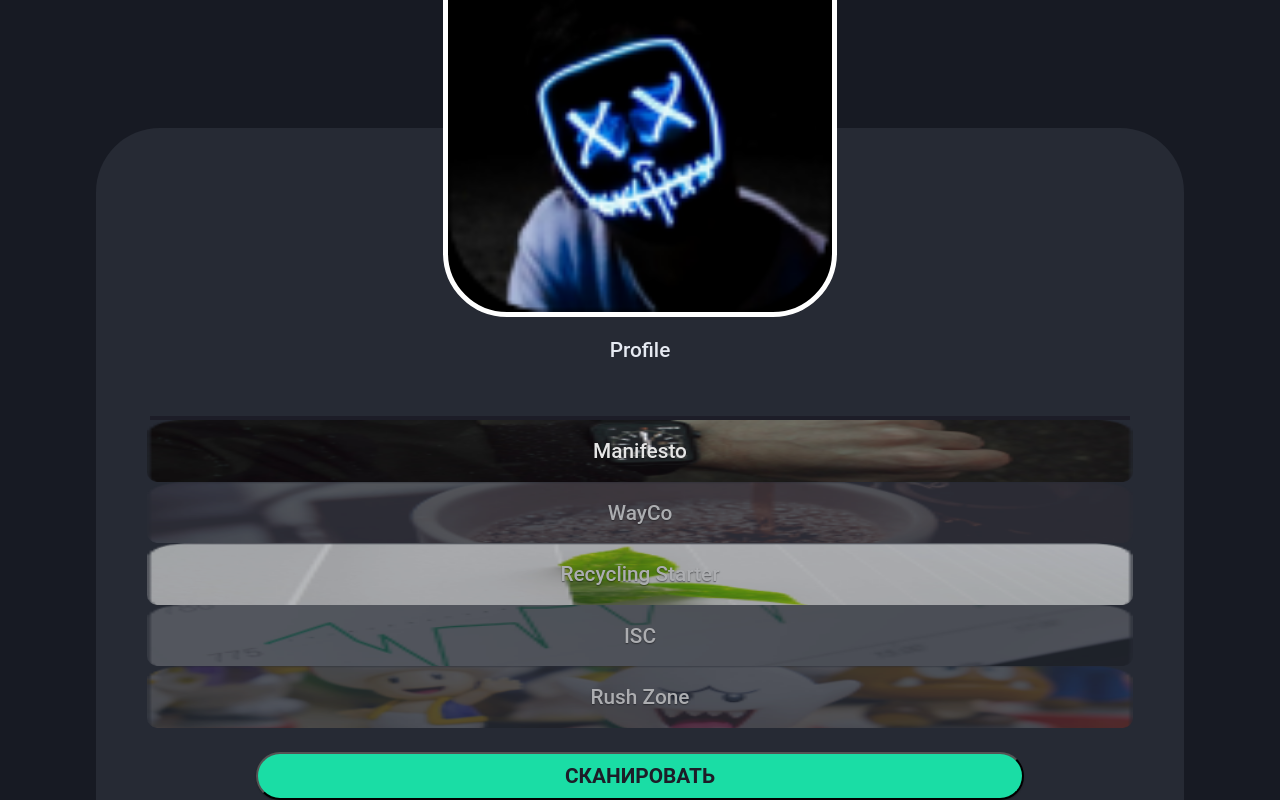
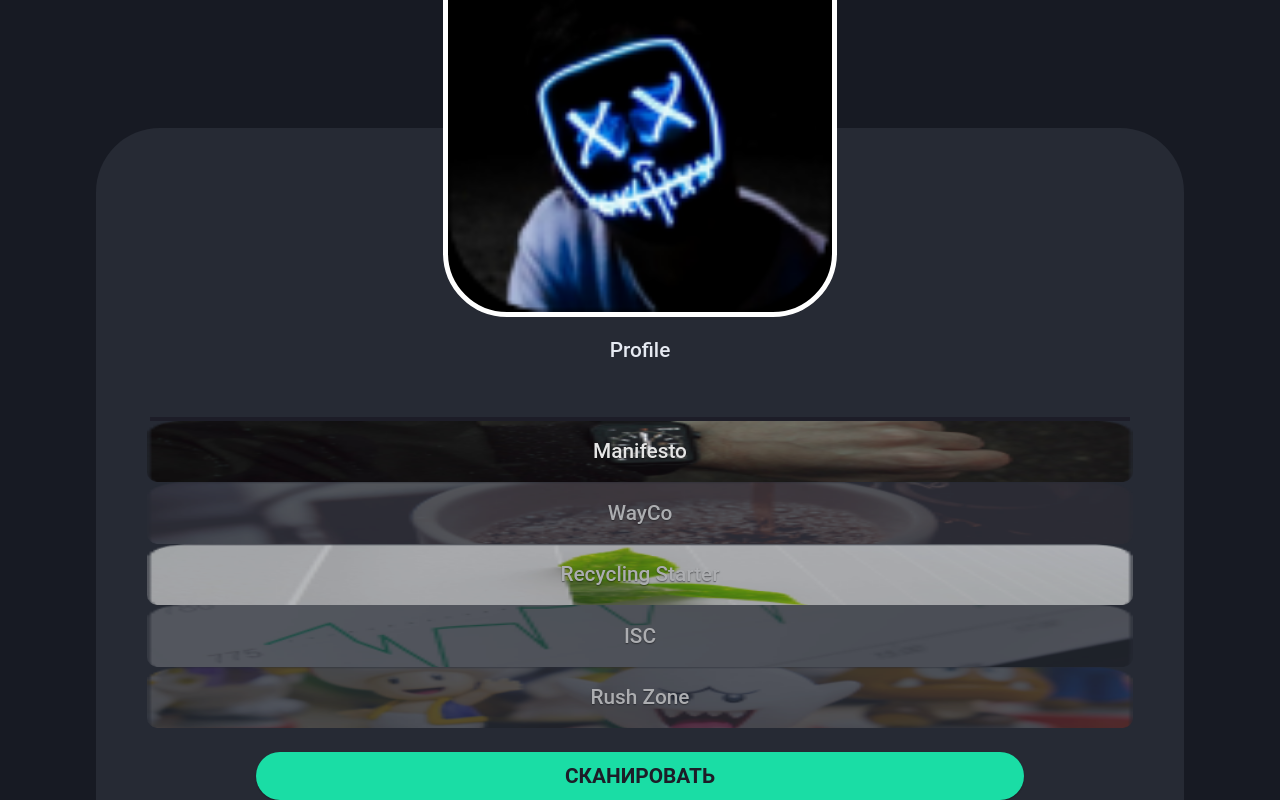
Before and after one commit to infolab-club/hacksec, a plain HTML site: page templates/menu.html in a window 1280 px wide. Drawn offline with Linux system fonts and the light colour scheme; files whose address does not match are found by name.

Commit message:
правки

```diff
--- a/src/style/profile.scss
+++ b/src/style/profile.scss
@@ -80,7 +80,9 @@ html, body {
 
       background-repeat: no-repeat;
       background-size: 77vw 8.5vh;
-      background-color: rgba(117, 190, 218, 0.0);;
+      background-color: rgba(117, 190, 218, 0.0);
+      outline: none;
+
     }
     .Manifesto {
       background-image: url(../img/Manifesto.png);
@@ -117,6 +119,8 @@ html, body {
       text-transform: uppercase;
 
       color: #1D1D28;
+      border: none;
+      outline: none;
     }
     .active {
       opacity: 1;
--- a/templates/menu.html
+++ b/templates/menu.html
@@ -14,7 +14,7 @@
 <body>
 <section id="profile" class="page">
     <div class="profile">
-        <img src="../../hacksec/src/img/icon.png" alt="">
+        <img src="../../hacksec/src/img/Icon.png" alt="">
         <h1>Profile</h1>
     </div>
     <div class="main-wrapper">
```
Also changed, not shown: src/style/profile.css, 1 other file.
